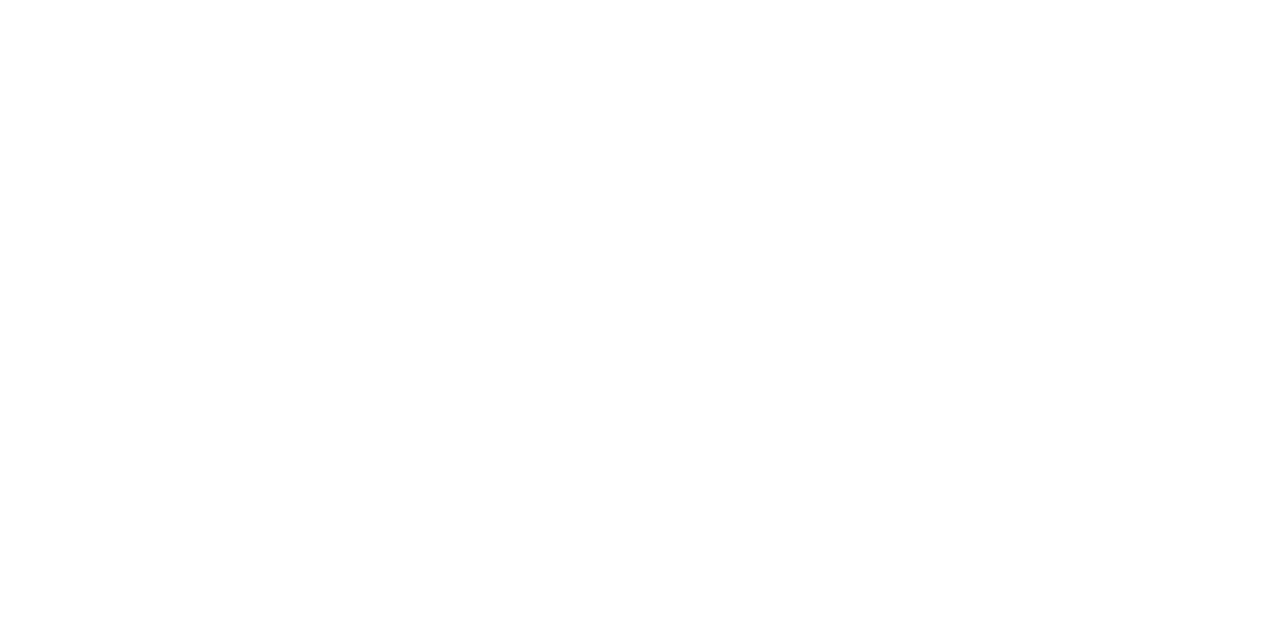
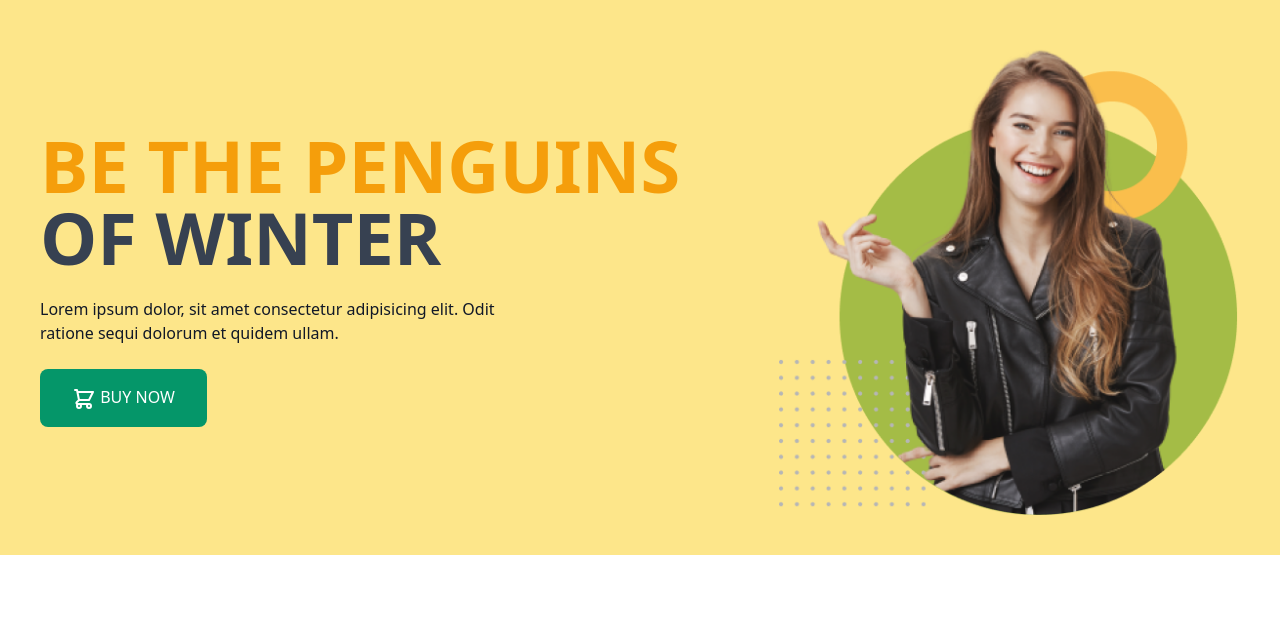
Before and after one commit to Yea-sin/penguin-fashion, a plain HTML site: page index.html in a window 1280 px wide. Drawn offline with nearby package versions, Linux system fonts and the light colour scheme.

Commit message:
header section complete

```diff
--- a/index.html
+++ b/index.html
@@ -4,9 +4,35 @@
     <meta charset="UTF-8">
     <meta http-equiv="X-UA-Compatible" content="IE=edge">
     <meta name="viewport" content="width=device-width, initial-scale=1.0">
+    <!-- Tailwind Css -->
+
+    <link href="https://unpkg.com/tailwindcss@^2/dist/tailwind.min.css" rel="stylesheet">
+
     <title>Penguin Fashion with Tailwind</title>
 </head>
 <body>
+    <header class=" pb-16">
+        <section class="container-full bg-yellow-200 mx-auto py-10 px-10">
+            <div class="md:flex justify-around items-center justify-center">
+                <div class="space-y-6">
+                    <h1 class="text-7xl uppercase font-bold"><span class="text-yellow-500">be the penguins</span>
+                        <br> <span class="text-gray-700">of winter</span></h1>
+                    <p class="text-gray-900 w-2/3">Lorem ipsum dolor, sit amet consectetur adipisicing elit. Odit ratione sequi dolorum et quidem ullam.</p>
+                    <button class="uppercase text-white font-medium py-4 px-8 bg-green-600 rounded-lg" >
+                        <svg xmlns="http://www.w3.org/2000/svg" class="inline h-6 w-6" fill="none" viewBox="0 0 24 24" stroke="currentColor">
+                            <path stroke-linecap="round" stroke-linejoin="round" stroke-width="2" d="M3 3h2l.4 2M7 13h10l4-8H5.4M7 13L5.4 5M7 13l-2.293 2.293c-.63.63-.184 1.707.707 1.707H17m0 0a2 2 0 100 4 2 2 0 000-4zm-8 2a2 2 0 11-4 0 2 2 0 014 0z" />
+                          </svg>
+                        buy now</button>
 
+                </div>
+                <div>
+                    <img src="/images/model.png" alt="">
+                </div>
+            </div>
+        </section>
+    </header>
+    <main class=" pb-16">
+
+    </main>
 </body>
 </html>
```
Also changed, not shown: icons/Group 33072.png (added), icons/Group 33091.png (added), icons/Group 33102.png (added), icons/green.png (added), icons/image 12.png (added), icons/image 13.png (added), icons/image 14.png (added), icons/shopping-cart 1.png (added), images/jacket-1.png (added), images/jacket-2.png (added), images/jacket-3.png (added), images/jacket-4.png (added), images/jacket-5.png (added), images/jacket-6.png (added), 3 more files, 1 other file.
